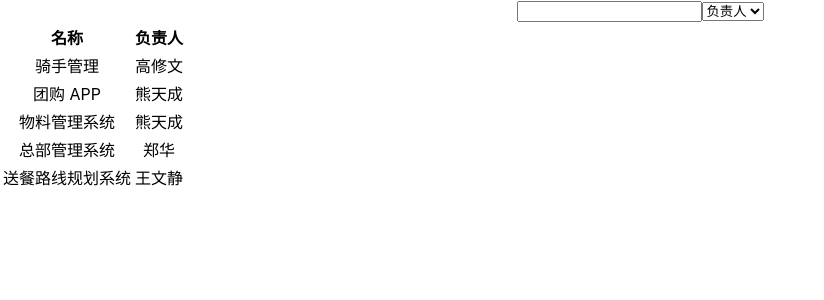
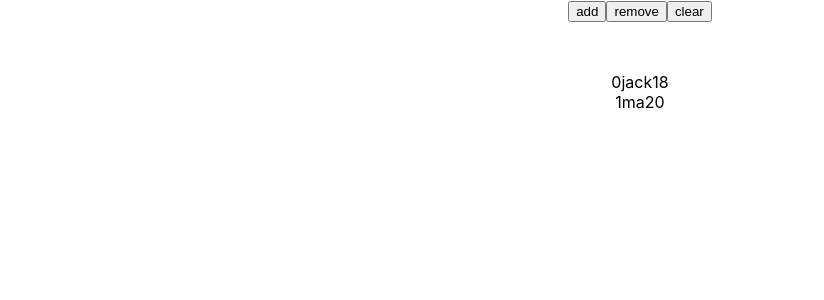
Before and after one commit to BalladJz/React-Jira, a React (Create React App) app: page / in a window 1280 px wide. Shown: the top 300 px of the page, without its empty margins (0-824 px from the left). Built offline with nearby package versions, Linux system fonts and the light colour scheme; data requests are answered from the project's data file.

Commit message:
feat: 完成自写测试 TryUseArray组件

```diff
--- a/src/App.tsx
+++ b/src/App.tsx
@@ -1,11 +1,13 @@
 import React from "react";
 import "./App.css";
 import { ProjectList } from "views/projectList/index";
+import TryUseArray from "views/tryUseArray/index";
 
 function App() {
   return (
     <div className="App">
-      <ProjectList />
+      {/* <ProjectList /> */}
+      <TryUseArray />
     </div>
   );
 }
--- /dev/null
+++ b/src/views/tryUseArray/index.tsx
@@ -0,0 +1,37 @@
+import React from "react";
+import { useArray } from "./utils";
+
+type Person = {
+  name: string;
+  age: number;
+};
+
+const TryUseArray = () => {
+  const person: Array<Person> = [
+    { name: "jack", age: 18 },
+    { name: "ma", age: 20 },
+  ];
+
+  const { value, add, removeIndex, clear } = useArray(person);
+
+  return (
+    <div>
+      {/* add */}
+      <button onClick={() => add({ name: "tom", age: 24 })}>add</button>
+      <button onClick={() => removeIndex(0)}>remove</button>
+      <button style={{ marginBottom: "50px" }} onClick={() => clear()}>
+        clear
+      </button>
+
+      {value.map((person: Person, index: number) => (
+        <div>
+          <span>{index}</span>
+          <span>{person.name}</span>
+          <span>{person.age}</span>
+        </div>
+      ))}
+    </div>
+  );
+};
+
+export default TryUseArray;
--- /dev/null
+++ b/src/views/tryUseArray/utils.ts
@@ -0,0 +1,26 @@
+import { useState } from "react";
+
+const useArray = (array: any[]) => {
+  const [value, setValue] = useState(array);
+  const add = (addValue: any) => {
+    setValue([...value, addValue]);
+  };
+
+  const removeIndex = (index: number) => {
+    const remove = value.filter((v, i) => i !== index);
+    setValue([...remove]);
+  };
+
+  const clear = () => {
+    setValue([]);
+  };
+
+  return {
+    value,
+    add,
+    removeIndex,
+    clear,
+  };
+};
+
+export { useArray };
```
